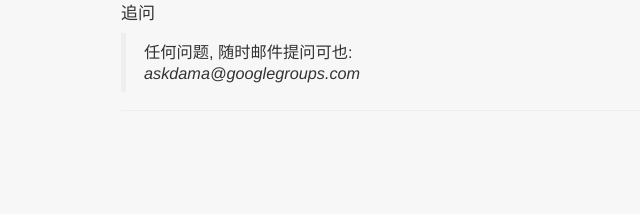
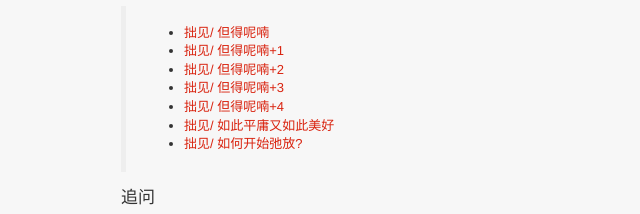
Before and after one commit to 101camp/wr.101.camp, a plain HTML site: page faq/index.html in a window 1280 px wide. Shown: the part 3024-3238 px from the top of the page, without its empty margins (249-889 px from the left). Drawn offline with nearby package versions, Linux system fonts and the light colour scheme.

Commit message:
👌 IMPROVE: pub(site) gen. by MkDocs as invoke (at 210103 1142 35.625)

```diff
--- a/faq/index.html
+++ b/faq/index.html
@@ -222,8 +222,8 @@ var _hmt = _hmt || [];
                 <hr/>
 
 <h4>自怼圈</h4>
-<img alt="DU20.12"
-    src="http://ydlj.zoomquiet.top/ipic/2020-12-10-DU20-12-zip.jpg"/>
+<img alt="DU21.1"
+    src="http://ydlj.zoomquiet.top/ipic/2021-01-03-DU21-1-zip.jpg"/>
 <br/>
 <a href="https://du.101.camp/about/">关于 ~ DebugUself with DAMA ;-)</a>
 
@@ -330,6 +330,43 @@ var _hmt = _hmt || [];
     src="http://ydlj.zoomquiet.top/ipic/2020-10-21-zoomquiet-%E6%A0%87%E5%87%86%E8%89%B2%E7%89%88580.jpg"/>
 </p>
 
+
+<blockquote><p>
+
+<ul>
+    <li>
+<a href="https://mp.weixin.qq.com/s/FqDJWQQcthEuGHAPPEzUKA">
+拙见/ 但得呢喃
+    </a></li>
+
+    <li>
+<a href="https://mp.weixin.qq.com/s/Hvu22TO1HKK2H8rnbPWcig">
+拙见/ 但得呢喃+1
+    </a></li>
+    <li>
+<a href="https://mp.weixin.qq.com/s/w7m2BwIDsntnLl2vCDuP9g">
+拙见/ 但得呢喃+2
+    </a></li>
+    <li>
+<a href="https://mp.weixin.qq.com/s/HXXfikoYfGV4zqf8-oOlgw">
+拙见/ 但得呢喃+3
+    </a></li>
+    <li>
+<a href="https://mp.weixin.qq.com/s/uFdOHc_u9SqHPKhW9qXz7g">
+拙见/ 但得呢喃+4
+    </a></li>
+    <li>
+<a href="https://mp.weixin.qq.com/s/CZUUmuZ2tDZU0gRAyTHz5w">
+拙见/ 如此平庸又如此美好
+    </a></li>
+    <li>
+<a href="https://mp.weixin.qq.com/s/A-javC9noWxEUeTDaJoWiw">
+拙见/ 如何开始弛放?
+    </a></li>
+
+
+</ul>
+</p></blockquote>
 
 
 <h4>追问</h4>
--- a/sitemap.xml
+++ b/sitemap.xml
@@ -2,17 +2,17 @@
 <urlset xmlns="http://www.sitemaps.org/schemas/sitemap/0.9">
     <url>
      <loc>None</loc>
-     <lastmod>2020-12-11</lastmod>
+     <lastmod>2021-01-03</lastmod>
      <changefreq>daily</changefreq>
     </url>
     <url>
      <loc>None</loc>
-     <lastmod>2020-12-11</lastmod>
+     <lastmod>2021-01-03</lastmod>
      <changefreq>daily</changefreq>
     </url>
     <url>
      <loc>None</loc>
-     <lastmod>2020-12-11</lastmod>
+     <lastmod>2021-01-03</lastmod>
      <changefreq>daily</changefreq>
     </url>
 </urlset>
```
Also changed, not shown: index.html (+40 -3 lines), license/index.html (+39 -2 lines), 1 other file.
